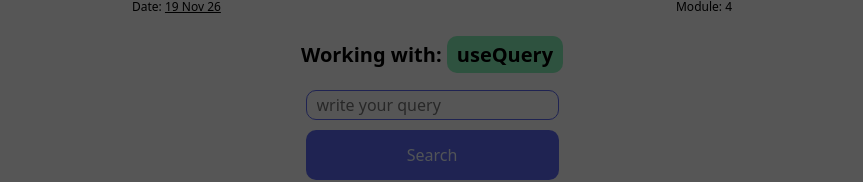
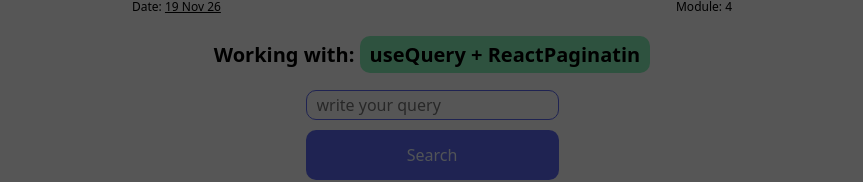
Before and after one commit to mrkorzun/react, a React (Vite) app: page / in a window 1280 px wide. Shown: the top 182 px of the page, without its empty margins (208-1071 px from the left). Built offline with nearby package versions, Linux system fonts and the light colour scheme; no server answers.

Commit message:
Обновил заголовок компонента Cars для улучшения описания функционала с использованием ReactPagination

```diff
--- a/src/main.tsx
+++ b/src/main.tsx
@@ -22,7 +22,11 @@ const queryClient = new QueryClient();
 ReactDOM.createRoot(document.getElementById("root")!).render(
   <React.StrictMode>
     <QueryClientProvider client={queryClient}>
-      <Cars date={"19 Nov 26"} module={"4"} title={"useQuery"} />
+      <Cars
+        date={"19 Nov 26"}
+        module={"4"}
+        title={"useQuery + ReactPaginatin"}
+      />
       <Greeting date={"11 Nov 26"} module={"3"} title={"Greeting message"} />
       <UseQuery date={"13 Nov 26"} module={"3"} title={"useQuery"} />
       <LocalStorage date={"10 Nov 26"} module={"3"} title={"LocalStorage"} />
```
